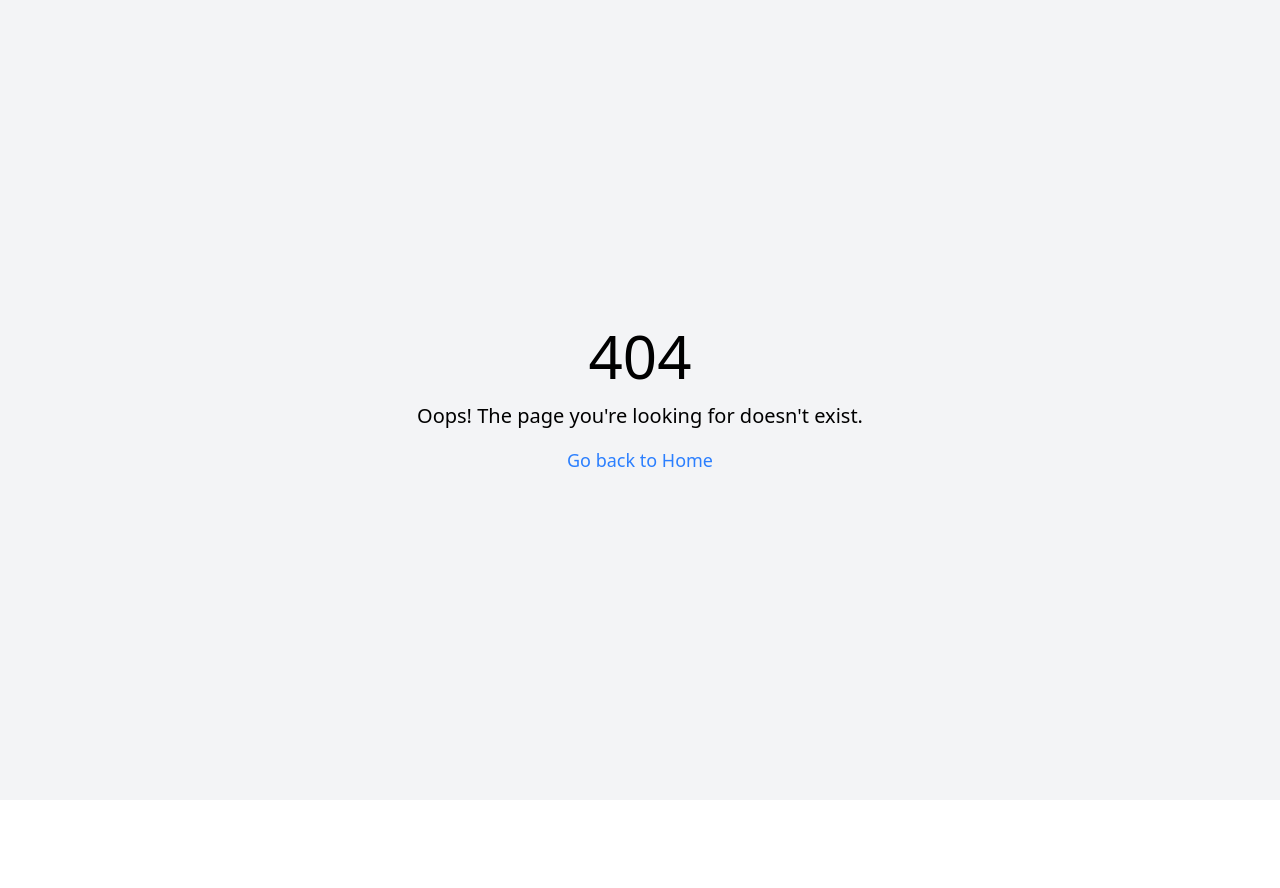
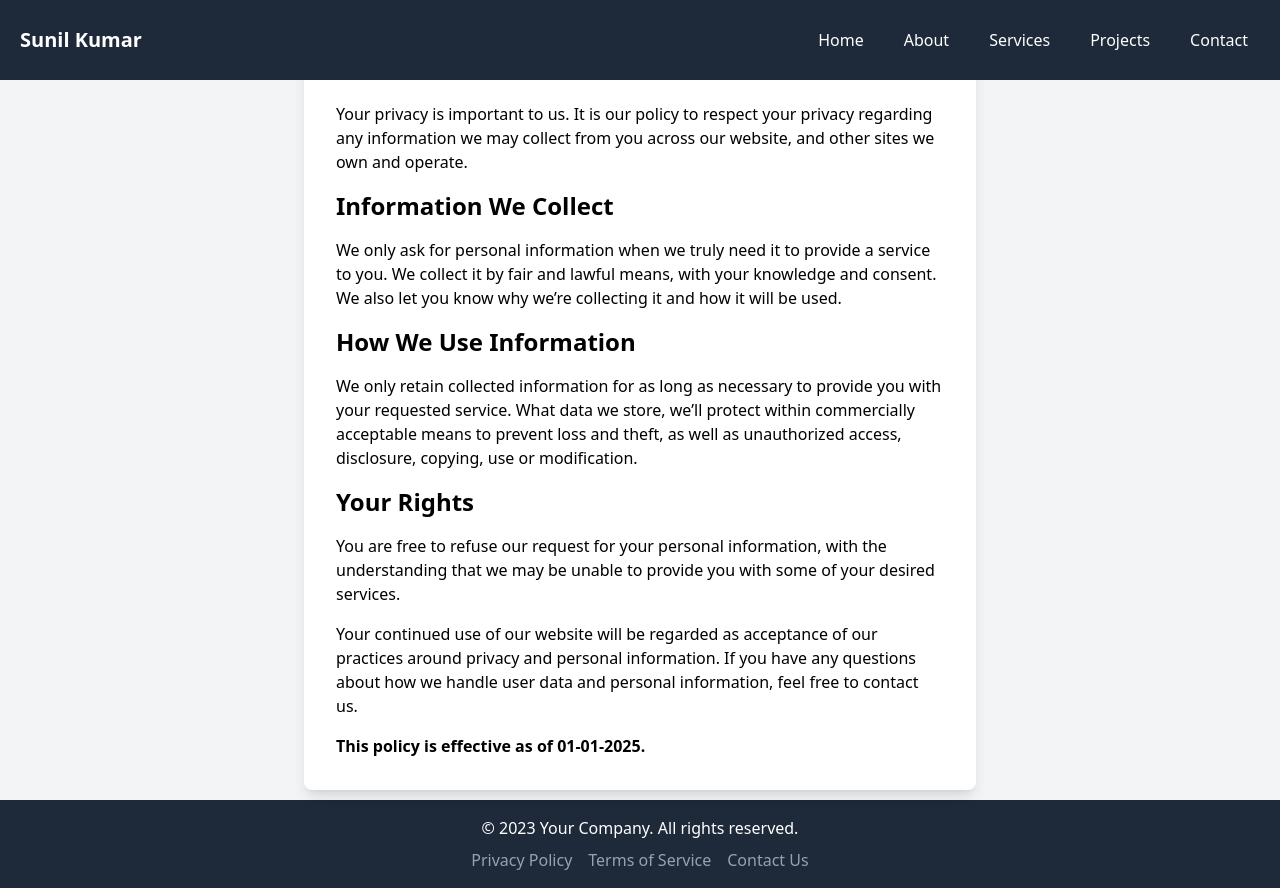
Before and after one commit to kumarsunilkashyap/website1, a React (Vite) app: page /policy in a window 1280 px wide. Before the commit this address had no page. Before the commit the page ends 800 px from the top, so only its background shows below. Built offline with nearby package versions, Linux system fonts and the light colour scheme.

Commit message:
update footer page and link

```diff
--- a/src/Layout/Footer.jsx
+++ b/src/Layout/Footer.jsx
@@ -1,4 +1,5 @@
-import React from 'react';
+import React from "react";
+import { NavLink } from "react-router-dom";
 
 const Footer = () => {
   return (
@@ -6,9 +7,18 @@ const Footer = () => {
       <div className="container mx-auto text-center">
         <p>&copy; 2023 Your Company. All rights reserved.</p>
         <div className="mt-2">
-                    <a href="#" className="text-gray-400 hover:text-white mx-2">Privacy Policy</a>
-                    <a href="#" className="text-gray-400 hover:text-white mx-2">Terms of Service</a>
-                    <a href="#" className="text-gray-400 hover:text-white mx-2">Contact Us</a>
+          <NavLink to="policy" className="text-gray-400 hover:text-white mx-2">
+            Privacy Policy
+          </NavLink>
+          <NavLink
+            to="termofservice"
+            className="text-gray-400 hover:text-white mx-2"
+          >
+            Terms of Service
+          </NavLink>
+          <NavLink to="contact" className="text-gray-400 hover:text-white mx-2">
+            Contact Us
+          </NavLink>
         </div>
       </div>
     </footer>
--- /dev/null
+++ b/src/Pages/Policy.jsx
@@ -0,0 +1,48 @@
+import React from "react";
+
+const Policy = () => {
+  return (
+    <div className="min-h-screen bg-gray-100 flex items-center justify-center">
+      <div className="bg-white p-8 rounded-lg shadow-lg max-w-2xl">
+        <h1 className="text-3xl font-bold mb-6">Privacy Policy</h1>
+        <p className="mb-4">
+          Your privacy is important to us. It is our policy to respect your
+          privacy regarding any information we may collect from you across our
+          website, and other sites we own and operate.
+        </p>
+        <h2 className="text-2xl font-semibold mb-4">Information We Collect</h2>
+        <p className="mb-4">
+          We only ask for personal information when we truly need it to provide
+          a service to you. We collect it by fair and lawful means, with your
+          knowledge and consent. We also let you know why we’re collecting it
+          and how it will be used.
+        </p>
+        <h2 className="text-2xl font-semibold mb-4">How We Use Information</h2>
+        <p className="mb-4">
+          We only retain collected information for as long as necessary to
+          provide you with your requested service. What data we store, we’ll
+          protect within commercially acceptable means to prevent loss and
+          theft, as well as unauthorized access, disclosure, copying, use or
+          modification.
+        </p>
+        <h2 className="text-2xl font-semibold mb-4">Your Rights</h2>
+        <p className="mb-4">
+          You are free to refuse our request for your personal information, with
+          the understanding that we may be unable to provide you with some of
+          your desired services.
+        </p>
+        <p className="mb-4">
+          Your continued use of our website will be regarded as acceptance of
+          our practices around privacy and personal information. If you have any
+          questions about how we handle user data and personal information, feel
+          free to contact us.
+        </p>
+        <p className="font-semibold">
+          This policy is effective as of 01-01-2025.
+        </p>
+      </div>
+    </div>
+  );
+};
+
+export default Policy;
--- /dev/null
+++ b/src/Pages/Termsofservice.jsx
@@ -0,0 +1,46 @@
+import React from "react";
+
+const TermsOfService = () => {
+  return (
+    <div className="min-h-screen mt-20 bg-gray-100 flex flex-col  p-4">
+      <h1 className="text-3xl font-bold mb-4">Terms of Service</h1>
+
+      <h2 className="text-2xl font-semibold mb-2">Use of the Website</h2>
+      <p className="mb-4">
+        The content of the pages of this website is for your general information
+        and use only. It is subject to change without notice.
+      </p>
+
+      <h2 className="text-2xl font-semibold mb-2">Intellectual Property</h2>
+      <p className="mb-4">
+        This website contains material which is owned by or licensed to us. This
+        material includes, but is not limited to, the design, layout, look,
+        appearance, and graphics. Reproduction is prohibited other than in
+        accordance with the copyright notice, which forms part of these terms
+        and conditions.
+      </p>
+
+      <h2 className="text-2xl font-semibold mb-2">Limitation of Liability</h2>
+      <p className="mb-4">
+        Your use of any information or materials on this website is entirely at
+        your own risk, for which we shall not be liable. It shall be your own
+        responsibility to ensure that any products, services, or information
+        available through this website meet your specific requirements.
+      </p>
+
+      <h2 className="text-2xl font-semibold mb-2">Governing Law</h2>
+      <p className="mb-4">
+        Your use of this website and any dispute arising out of such use of the
+        website is subject to the laws of [Your Country/State].
+      </p>
+
+      <h2 className="text-2xl font-semibold mb-2">Contact Information</h2>
+      <p className="mb-4">
+        If you have any questions about these Terms, please contact us at [Your
+        Contact Information].
+      </p>
+    </div>
+  );
+};
+
+export default TermsOfService;
```
Also changed, not shown: src/App.jsx (+10 -0 lines). Lines whose indentation alone changed are shown as unchanged.
